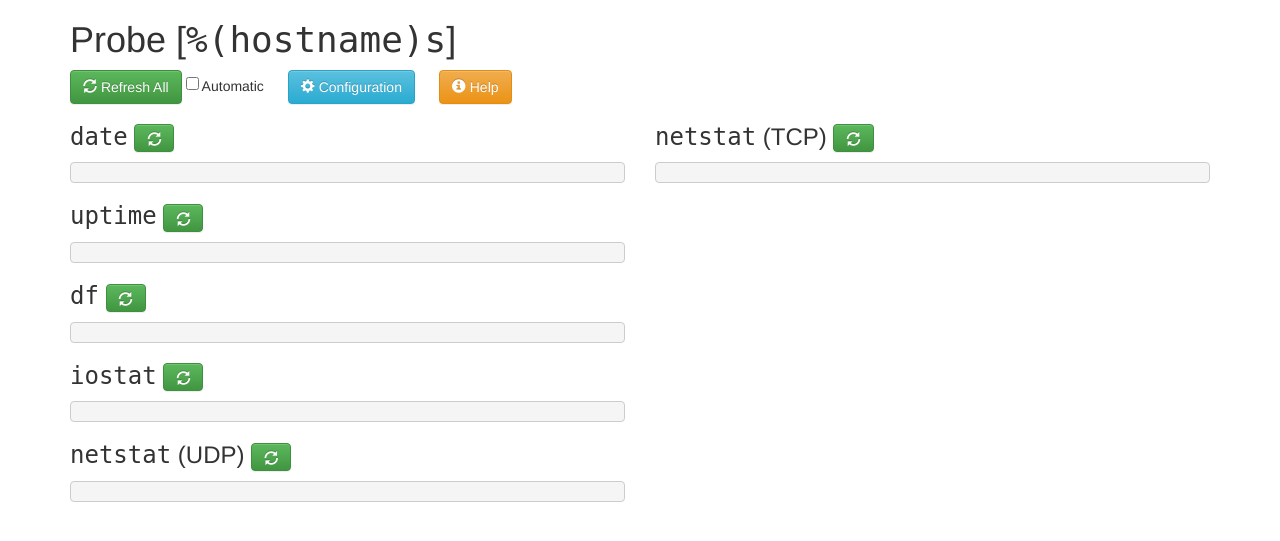
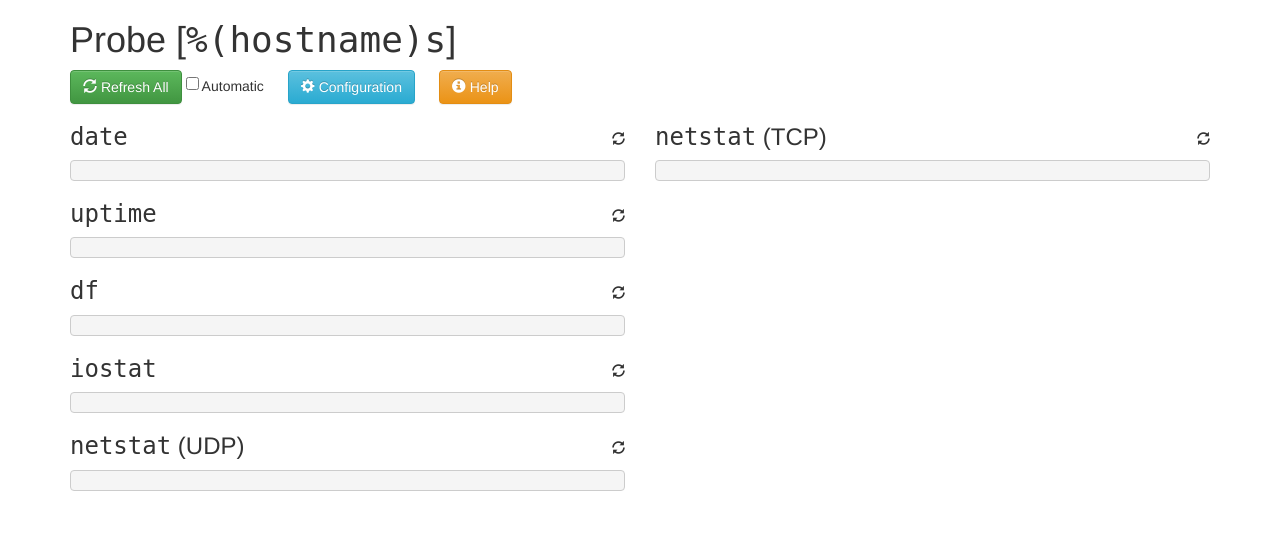
Before and after one commit to AgalmicVentures/Probe, a Python web app: template templates/index.html in a window 1280 px wide. Shown: the top 541 px of the page. Run offline with Jinja, Linux system fonts and the light colour scheme; the template is opened without the code that fills it, so the values that code supplies are empty; some libraries are stand-ins or nearby versions.

Commit message:
Cleaned up refreshing interface

```diff
--- a/templates/index.html
+++ b/templates/index.html
@@ -2,6 +2,10 @@
 <head>
 	<link rel="stylesheet" href="https://maxcdn.bootstrapcdn.com/bootstrap/3.3.2/css/bootstrap.min.css">
 	<link rel="stylesheet" href="https://maxcdn.bootstrapcdn.com/bootstrap/3.3.2/css/bootstrap-theme.min.css">
+
+	<style type="text/css">
+	span.refreshButton { font-size: small; text-align: right; float: right; position: relative; top: 6pt }
+	</style>
 
 	<title>Probe [%(hostname)s]</title>
 </head>
@@ -31,35 +35,34 @@
 
 	<div class="row">
 		<div class="col-md-6">
-			<h3>
-				<tt>date</tt>
-				<button class="btn btn-success" onclick="javascript:refreshDate()"><span class="glyphicon glyphicon-refresh" aria-hidden="true"></span></button>
+			<h3><tt>date</tt>
+				<span class="glyphicon glyphicon-refresh refreshButton" aria-hidden="true" onclick="javascript:refreshDate()"></span>
 			</h3>
 			<pre><div id="raw_date"></div></pre>
 
 			<h3><tt>uptime</tt>
-				<button class="btn btn-success" onclick="javascript:refreshUptime()"><span class="glyphicon glyphicon-refresh" aria-hidden="true"></span></button>
+				<span class="glyphicon glyphicon-refresh refreshButton" aria-hidden="true" onclick="javascript:refreshUptime()"></span>
 			</h3>
 			<pre><div id="raw_uptime"></div></pre>
 
 			<h3><tt>df</tt>
-				<button class="btn btn-success" onclick="javascript:refreshDf()"><span class="glyphicon glyphicon-refresh" aria-hidden="true"></span></button>
+				<span class="glyphicon glyphicon-refresh refreshButton" aria-hidden="true" onclick="javascript:refreshDf()"></span>
 			</h3>
 			<pre><div id="raw_df"></div></pre>
 
 			<h3><tt>iostat</tt>
-				<button class="btn btn-success" onclick="javascript:refreshIostat()"><span class="glyphicon glyphicon-refresh" aria-hidden="true"></span></button>
+				<span class="glyphicon glyphicon-refresh refreshButton" aria-hidden="true" onclick="javascript:refreshIostat()"></span>
 			</h3>
 			<pre><div id="raw_iostat"></div></pre>
 
 			<h3><tt>netstat</tt> (UDP)
-				<button class="btn btn-success" onclick="javascript:refreshNetstatUdp()"><span class="glyphicon glyphicon-refresh" aria-hidden="true"></span></button>
+				<span class="glyphicon glyphicon-refresh refreshButton" aria-hidden="true" onclick="javascript:refreshNetstatUdp()"></span>
 			</h3>
 			<pre><div id="raw_netstat_udp"></div></pre>
 		</div>
 		<div class="col-md-6">
 			<h3><tt>netstat</tt> (TCP)
-				<button class="btn btn-success" onclick="javascript:refreshNetstatTcp()"><span class="glyphicon glyphicon-refresh" aria-hidden="true"></span></button>
+				<span class="glyphicon glyphicon-refresh refreshButton" aria-hidden="true" onclick="javascript:refreshNetstatTcp()"></span>
 			</h3><pre><div id="raw_netstat_tcp"></div></pre>
 		</div>
 	</div>
```
Also changed, not shown: templates/configuration.html (+7 -3 lines).
